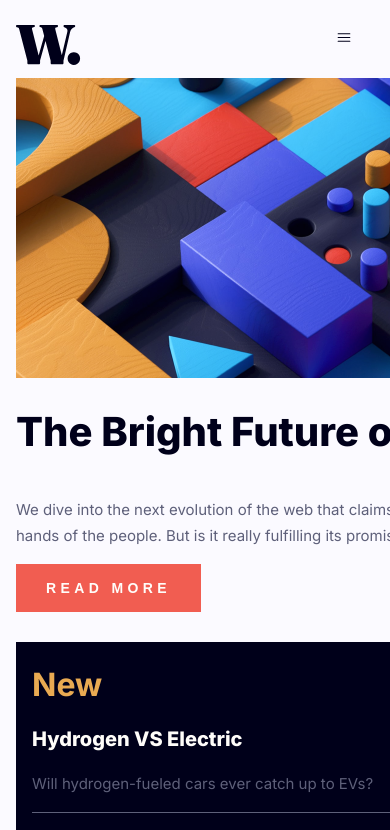
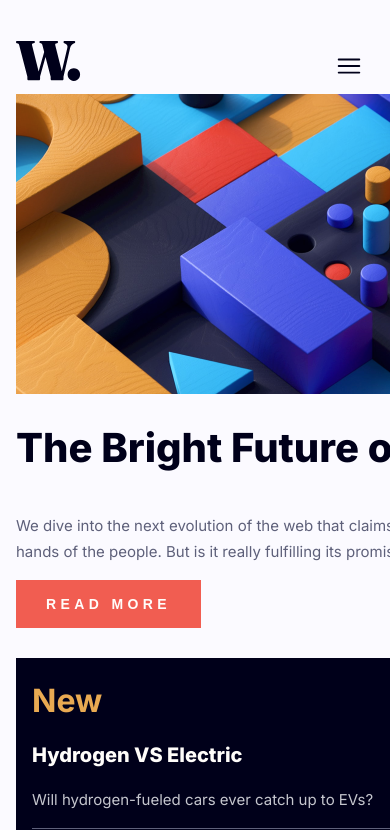
Before and after one commit to ImadeusF/Figma-1, a plain HTML site: page index.html in a window 390 px wide. Shown: the top 830 px of the page. Drawn offline with Linux system fonts and the light colour scheme.

Commit message:
Projet cor color

```diff
--- a/style.css
+++ b/style.css
@@ -23,6 +23,7 @@ body {
 
 .container {
   height: 78px;
+  padding-top: 16px;
   display: flex;
   justify-content: space-between;
   align-items: center;
@@ -42,9 +43,10 @@ body {
 
 .header__burger svg {
   stroke: #00001a;
-  width: 40px;
-  height: 17px;
+  width: 30px;
+  height: 30px;
   margin-right: 10px;
+  padding-top: 25px;
 }
 
 .header__nav {
@@ -208,7 +210,7 @@ body {
 }
 
 .zone2 p {
-  color: var(--color-p);
+  color: var(--color-number-p);
   font-size: 15px;
   font-weight: 400;
   line-height: 26px;
```
